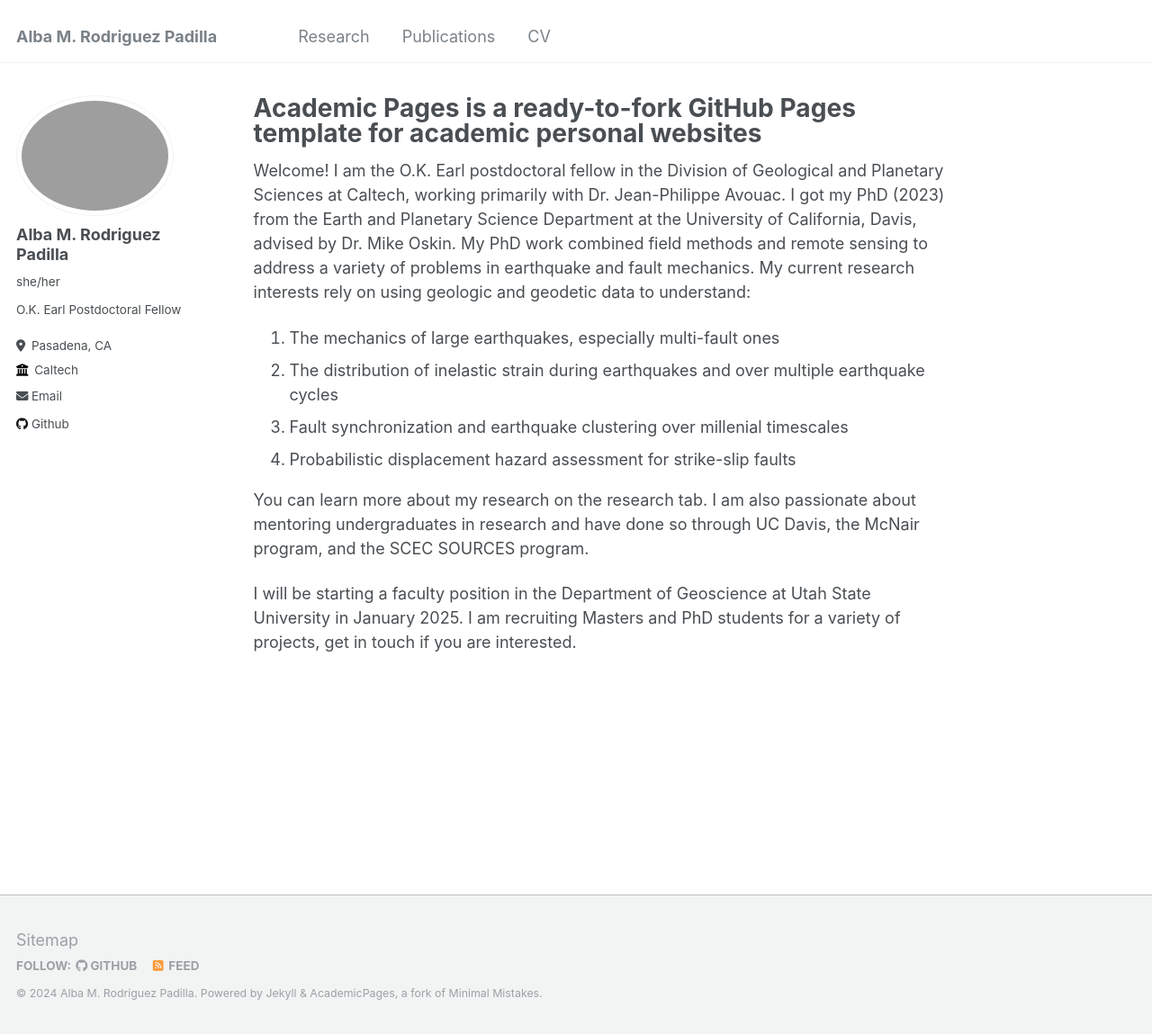
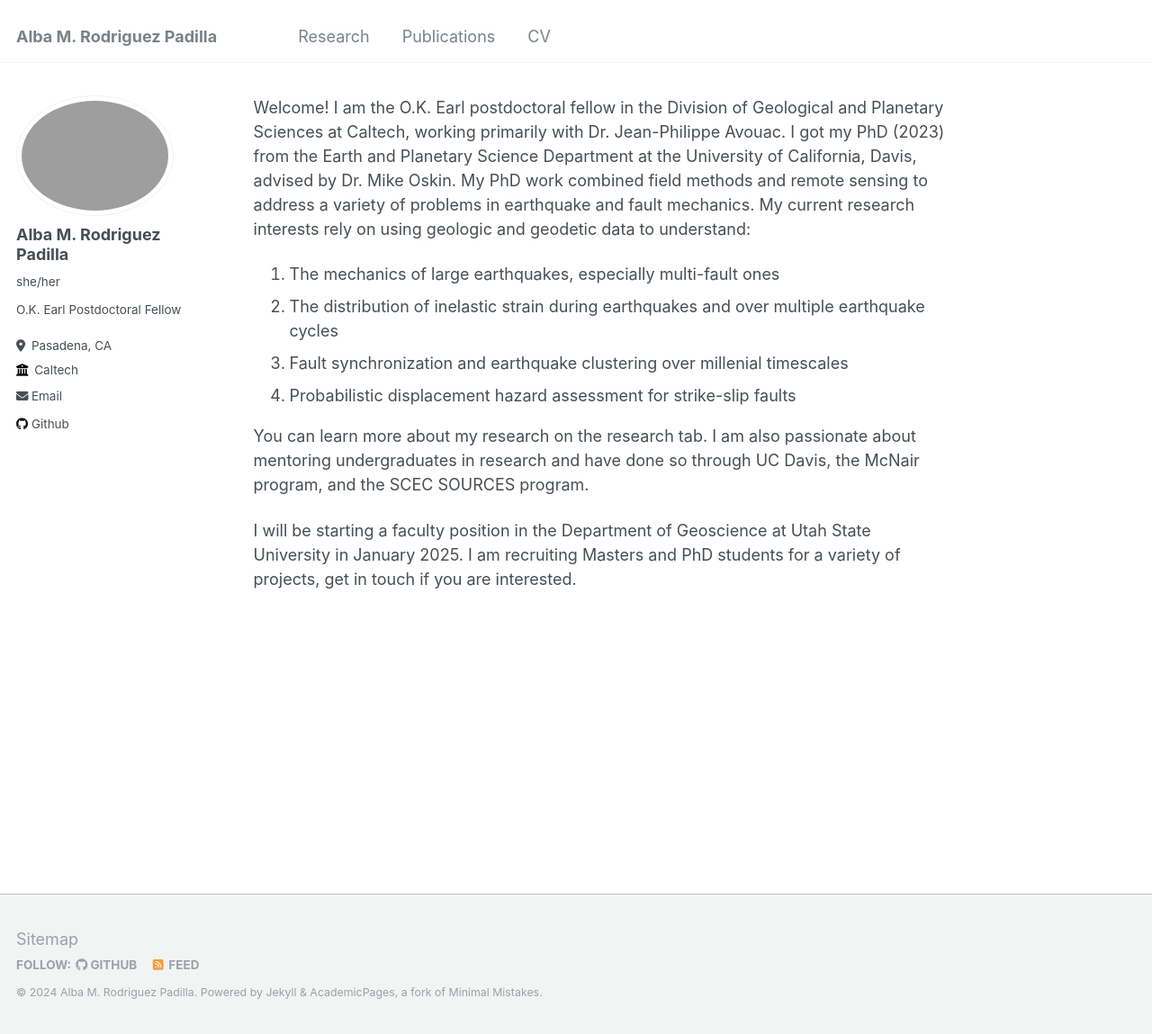
Before and after one commit to absrp/absrp.github.io, a Jekyll site: the page built from _pages/about.md, in a window 1280 px wide and 1149 px high. Shown: the whole window at 90% size. Built offline with Jekyll 4.4.1, drawn with Linux system fonts in a browser that asks for light colours.

Commit message:
Update about.md

```diff
--- a/_pages/about.md
+++ b/_pages/about.md
@@ -1,7 +1,5 @@
 ---
 permalink: /
-title: "Academic Pages is a ready-to-fork GitHub Pages template for academic personal websites"
-author_profile: true
 redirect_from:
   - /about/
   - /about.html
```
